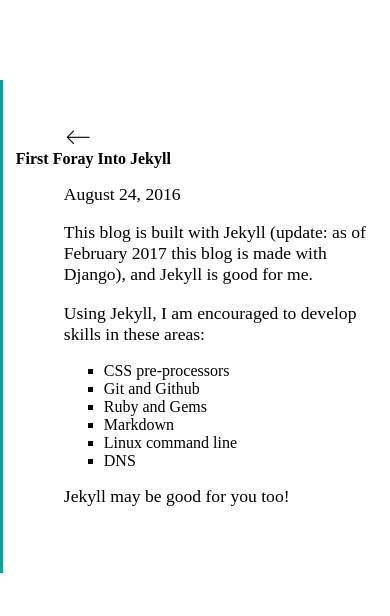
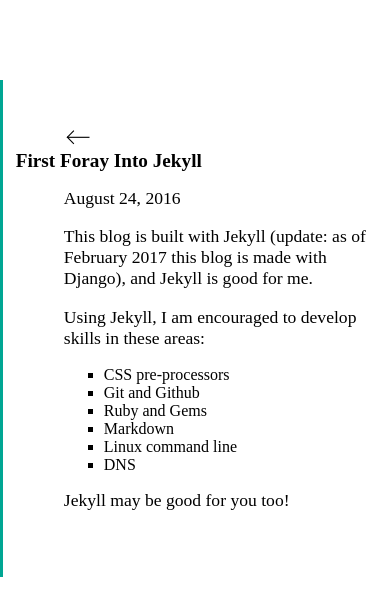
Before and after one commit to cssidy/personal-site, a Jekyll site: the page built from _posts/2016-08-24-First-Foray-Into-Jekyll.md, in a window 390 px wide. Shown: the top 616 px of the page. Built offline with Jekyll 4.4.1, drawn with Linux system fonts in a browser that asks for light colours; some web fonts are replaced.

Commit message:
font size on posts

```diff
--- a/assets/css/base.css
+++ b/assets/css/base.css
@@ -372,7 +372,7 @@ ul li {
     }
 
     .post h1 {
-        font-size: inherit;
+        font-size: 120%;
     }
 
     .credentials-grid {
```
